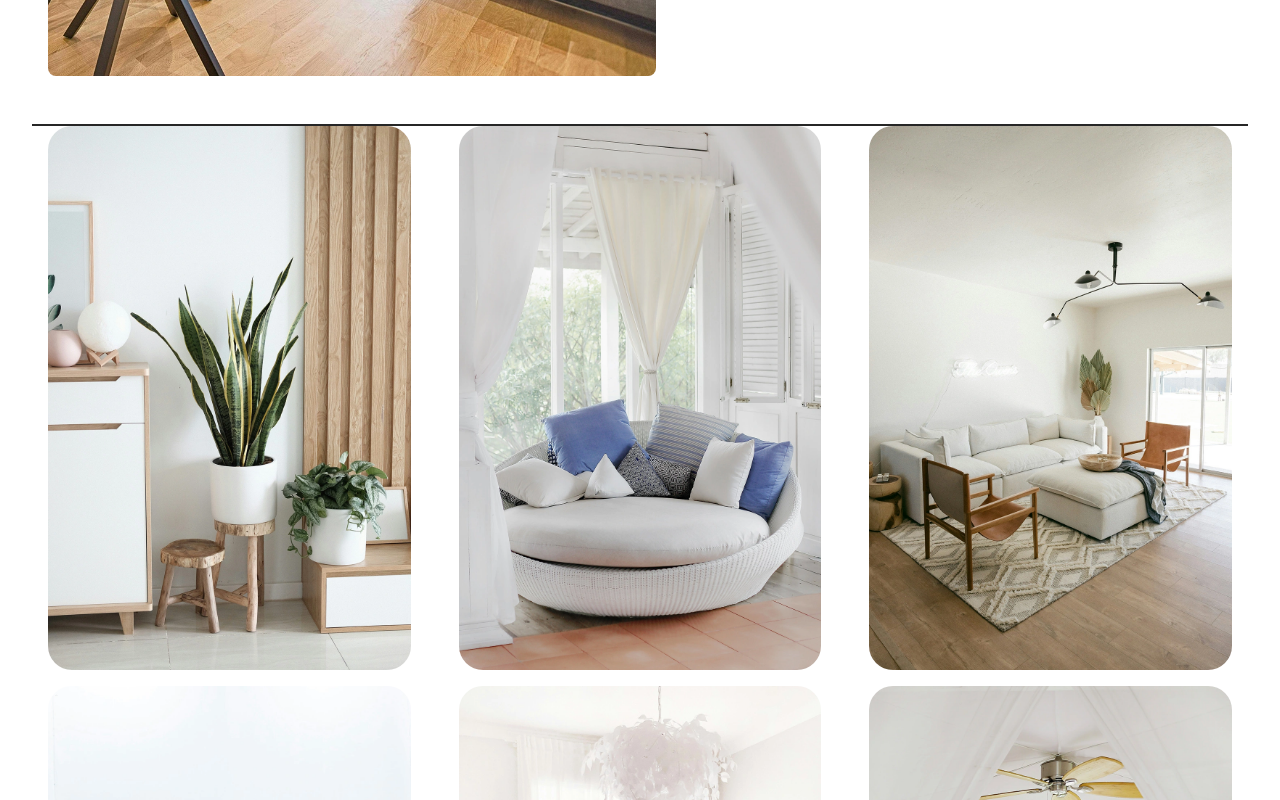
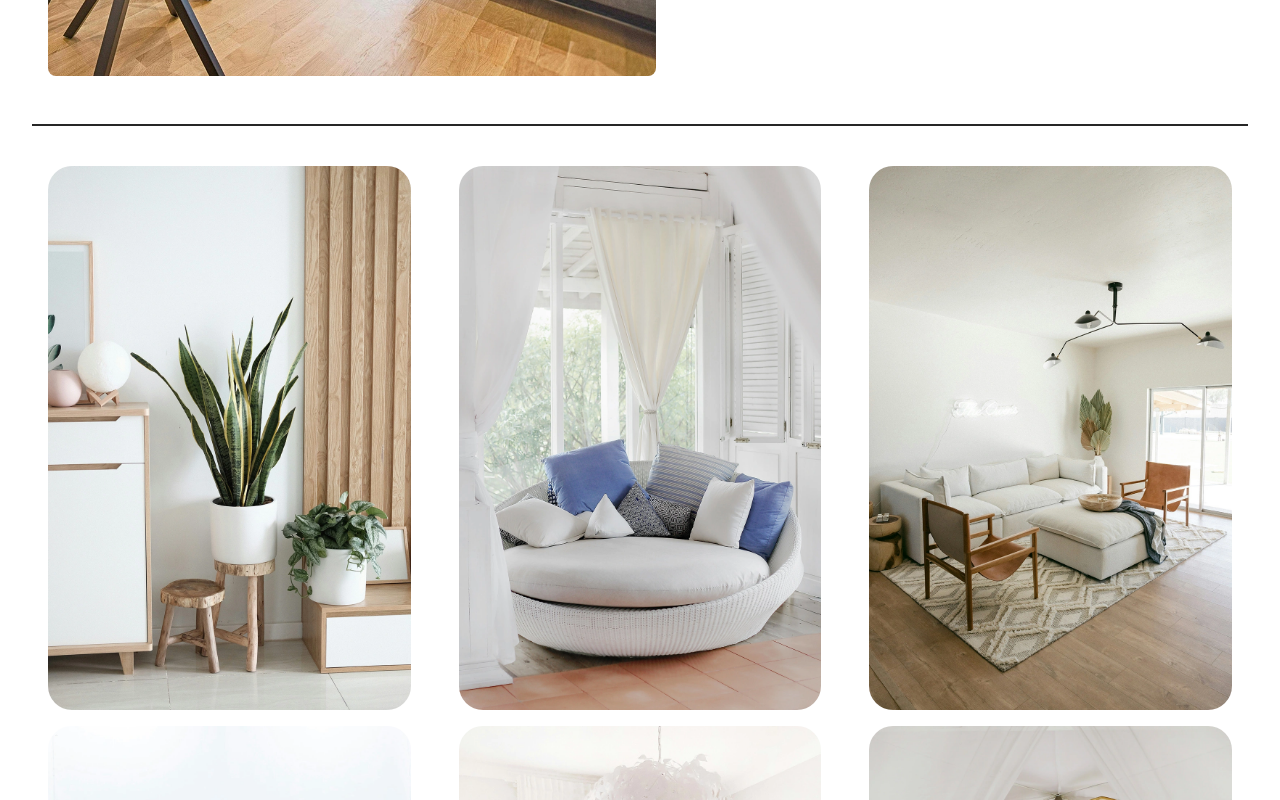
Before and after one commit to hussnain-uet-87/senius-renovation-site, a React (Vite) app: page / in a window 1280 px wide. Shown: the part 3060-3860 px from the top of the page. Built offline with nearby package versions, Linux system fonts and the light colour scheme.

Commit message:
fixed margin-y for portfolio section

```diff
--- a/src/components/Portfolio.jsx
+++ b/src/components/Portfolio.jsx
@@ -8,7 +8,7 @@ const Portfolio = () => {
         setActiveProjectId(activeProjectId === id ? null : id);
     };
   return (
-    <section id="portfolio" className="max-w-7xl mx-auto border-b-2 ">
+    <section id="portfolio" className="max-w-7xl my-10 mx-auto border-b-2 ">
         <div className="grid gap-4 grid-cols-1 md:grid-cols-2 lg:grid-cols-3">
             {PORTFOLIO_PROJECTS.map((project) => (
                 <div
```
